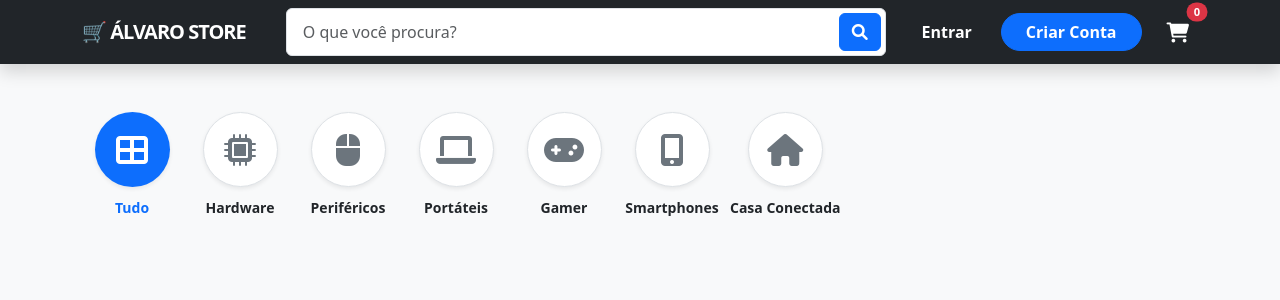
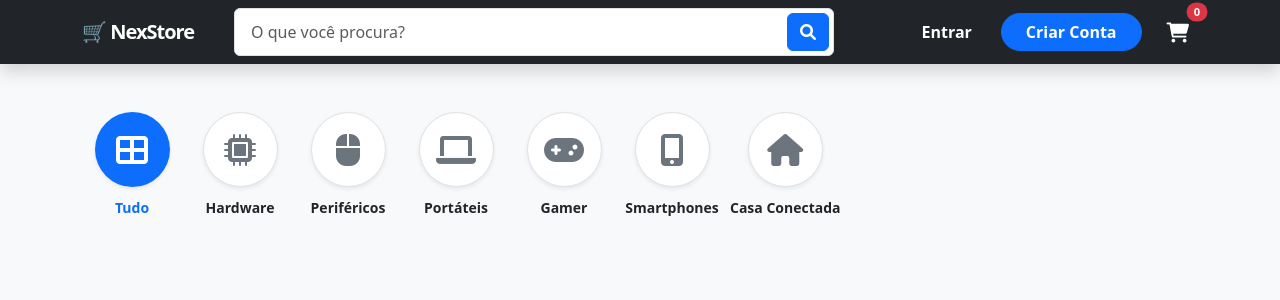
Before and after one commit to alvarossantos/e-commerce, a Flask app: page / in a window 1280 px wide. Shown: the top 300 px of the page. Run offline with Flask 3, Linux system fonts and the light colour scheme; data that the repository does not hold is empty; some libraries are stand-ins or nearby versions.

Commit message:
Mudando nome do site

```diff
--- a/src/views/templates/base.html
+++ b/src/views/templates/base.html
@@ -2,7 +2,7 @@
 <html lang="pt-br">
 <head>
     <meta charset="UTF-8">
-    <title>Álvaro Store</title>
+    <title>NexStore</title>
     <link href="https://cdn.jsdelivr.net/npm/bootstrap@5.3.0/dist/css/bootstrap.min.css" rel="stylesheet">
     <link rel="stylesheet" href="https://cdnjs.cloudflare.com/ajax/libs/font-awesome/6.0.0/css/all.min.css">
     <style>
@@ -14,7 +14,7 @@
 
     <nav class="navbar navbar-expand-lg navbar-dark bg-dark shadow sticky-top">
         <div class="container">
-            <a class="navbar-brand fw-bold" href="/">🛒 ÁLVARO STORE</a>
+            <a class="navbar-brand fw-bold" href="/">🛒 NexStore</a>
 
             <button class="navbar-toggler border-0 shadow-none" type="button" data-bs-toggle="collapse" data-bs-target="#navConteudo">
                 <span class="navbar-toggler-icon"></span>
```
Also changed, not shown: src/views/static/uploads/usuarios/user_1_windows-xp-wallpaper-bliss-4k-wallpaper-1405749316.jpg (added).
